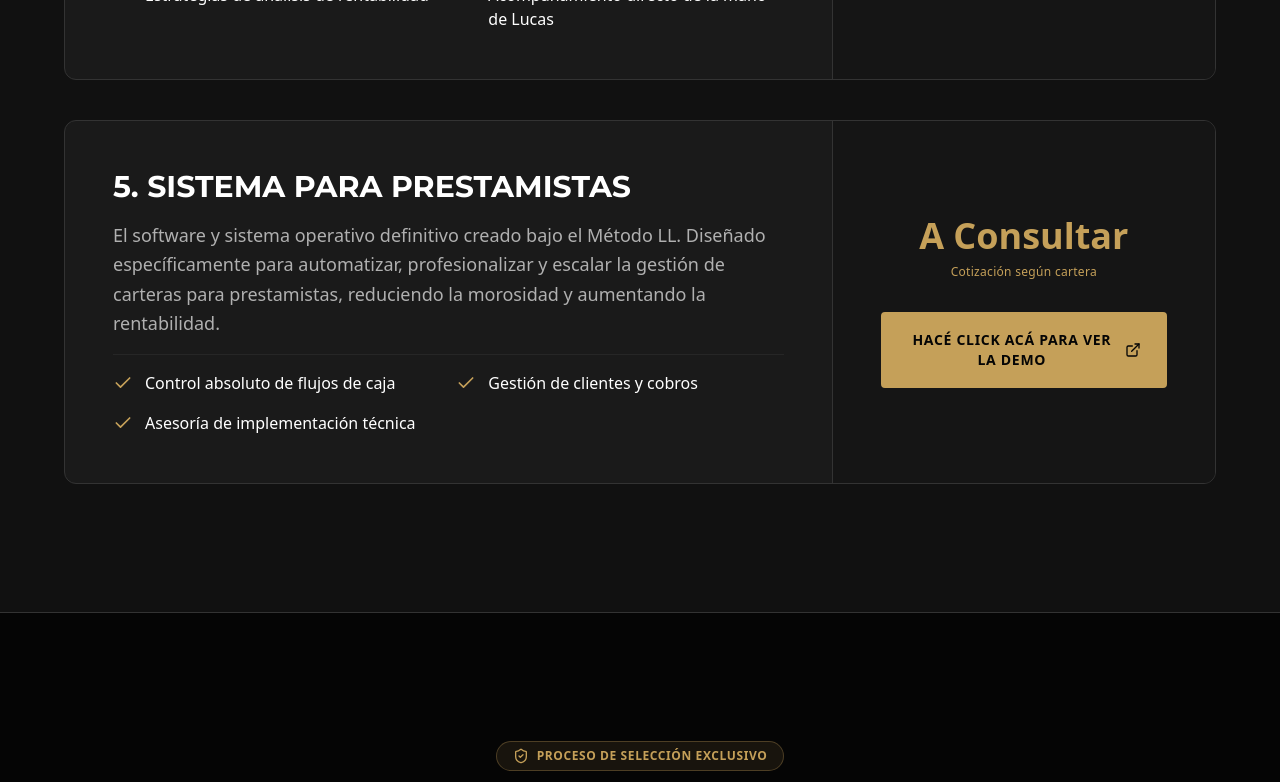
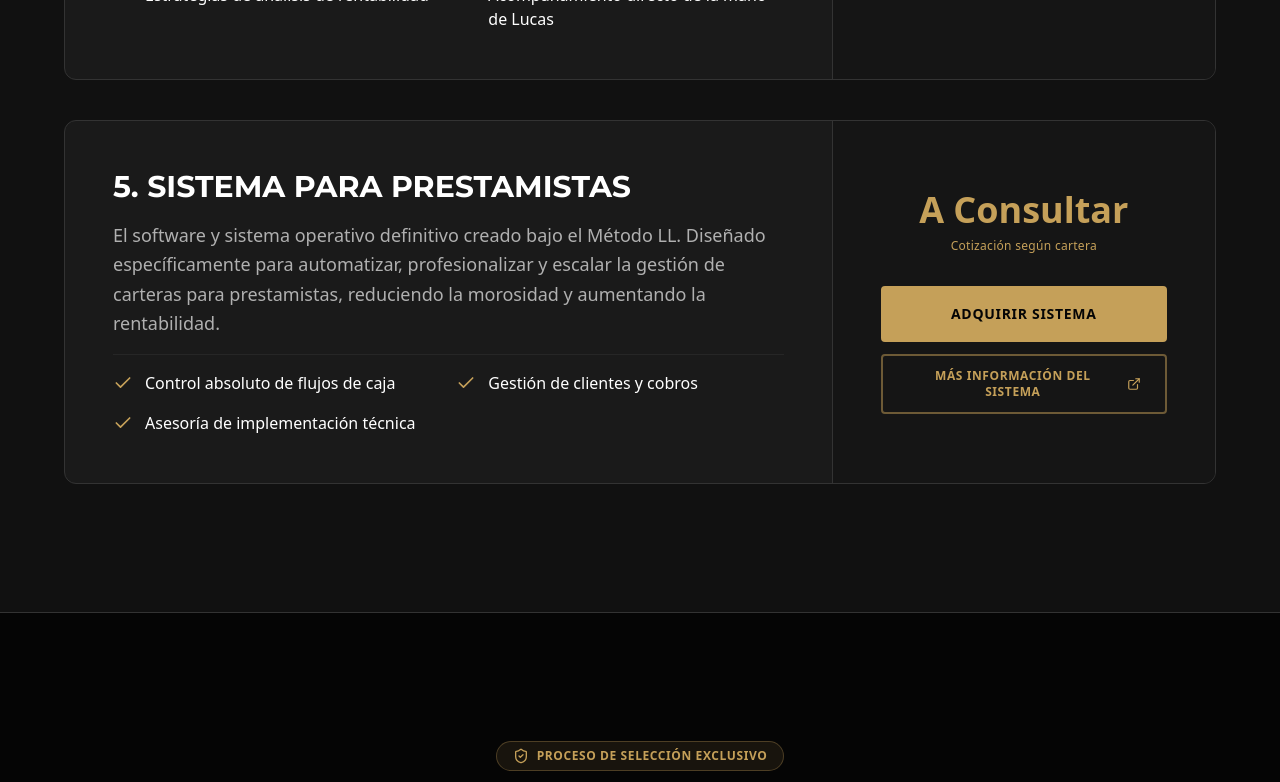
Before and after one commit to leandrocarbonellgimeno2-beep/metodo-ll-landing, a Next.js app: page / in a window 1280 px wide. Shown: the part 5320-6102 px from the top of the page. Built offline with nearby package versions, Linux system fonts and the light colour scheme.

Commit message:
feat: add dual buttons in Prestamistas card with WhatsApp and Demo URL

```diff
--- a/src/components/Services.tsx
+++ b/src/components/Services.tsx
@@ -79,7 +79,7 @@ const services = [
     subprice: "Cotización según cartera",
     buttonText: "Hacé click acá para ver la demo",
     externalUrl: "https://metodoll.store/",
-    waMessage: "Hola Lucas! Necesito información sobre la Asesoría en Prestamistas.",
+    waMessage: "Hola Lucas! Me interesa adquirir el Sistema para Prestamistas.",
   },
 ];
 
@@ -154,6 +154,27 @@ export default function Services() {
                     {service.subprice}
                   </span>
 
+                  {index === 4 ? (
+                    <div className="flex flex-col gap-3 w-full">
+                      <a
+                        href={waUrl}
+                        target="_blank"
+                        rel="noopener noreferrer"
+                        className="w-full py-4 px-6 bg-[#c5a059] hover:bg-transparent text-[#050505] hover:text-[#c5a059] font-bold text-sm uppercase tracking-wider rounded border-2 border-[#c5a059] transition-all duration-300 flex items-center justify-center gap-2"
+                      >
+                        <span>ADQUIRIR SISTEMA</span>
+                      </a>
+                      <a
+                        href={service.externalUrl}
+                        target="_blank"
+                        rel="noopener noreferrer"
+                        className="w-full py-3 px-6 bg-transparent hover:bg-[#c5a059]/10 text-[#c5a059] font-semibold text-xs uppercase tracking-wider rounded border-2 border-[#c5a059]/50 hover:border-[#c5a059] transition-all duration-300 flex items-center justify-center gap-2"
+                      >
+                        <span>Más información del sistema</span>
+                        <ExternalLink className="w-3.5 h-3.5 shrink-0" />
+                      </a>
+                    </div>
+                  ) : (
                     <a
                       href={actionUrl}
                       target="_blank"
@@ -163,6 +184,7 @@ export default function Services() {
                       <span>{service.buttonText}</span>
                       {isExternal && <ExternalLink className="w-4 h-4 shrink-0" />}
                     </a>
+                  )}
                 </div>
               </motion.div>
             );
```
Lines whose indentation alone changed are shown as unchanged.
